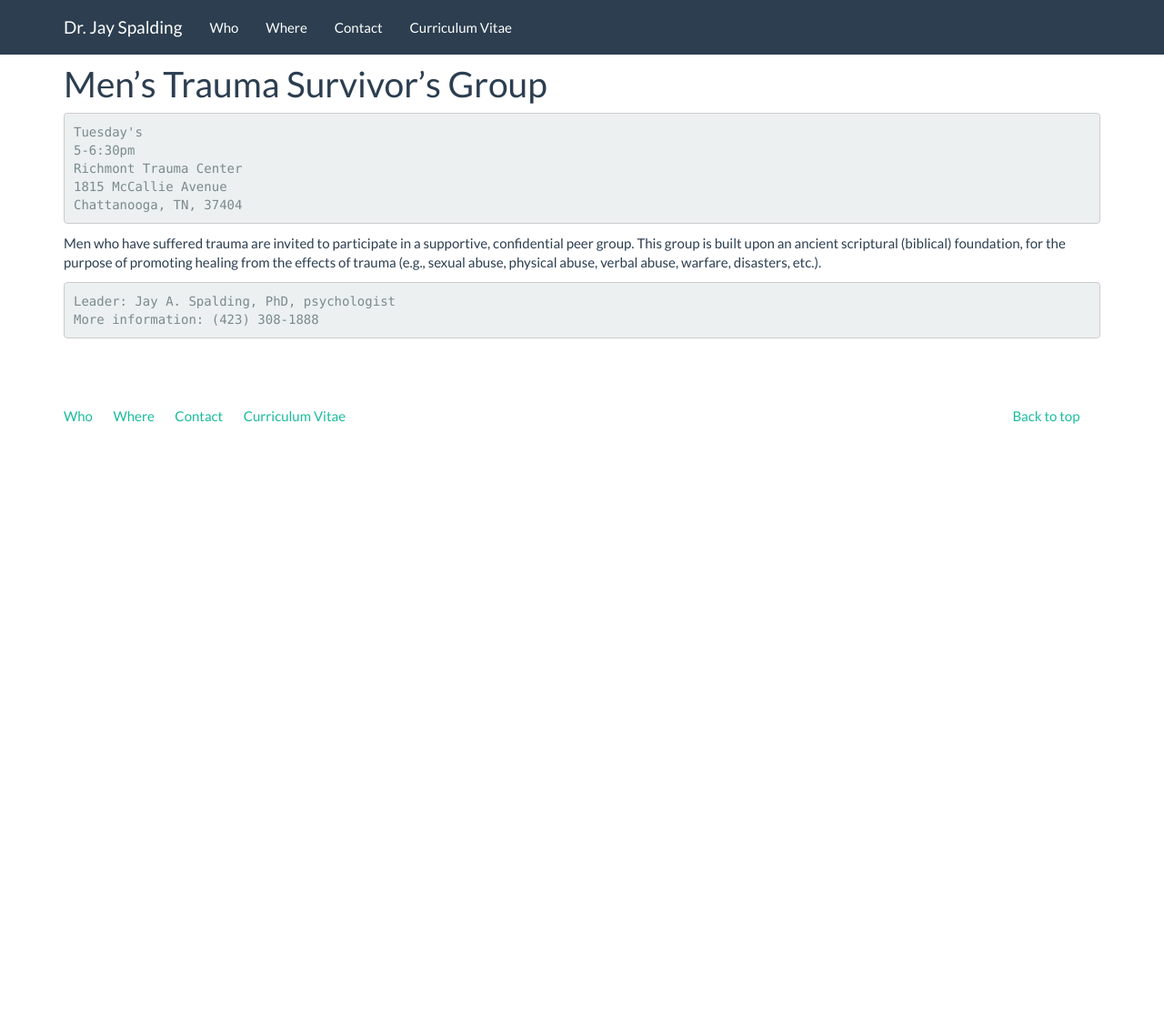
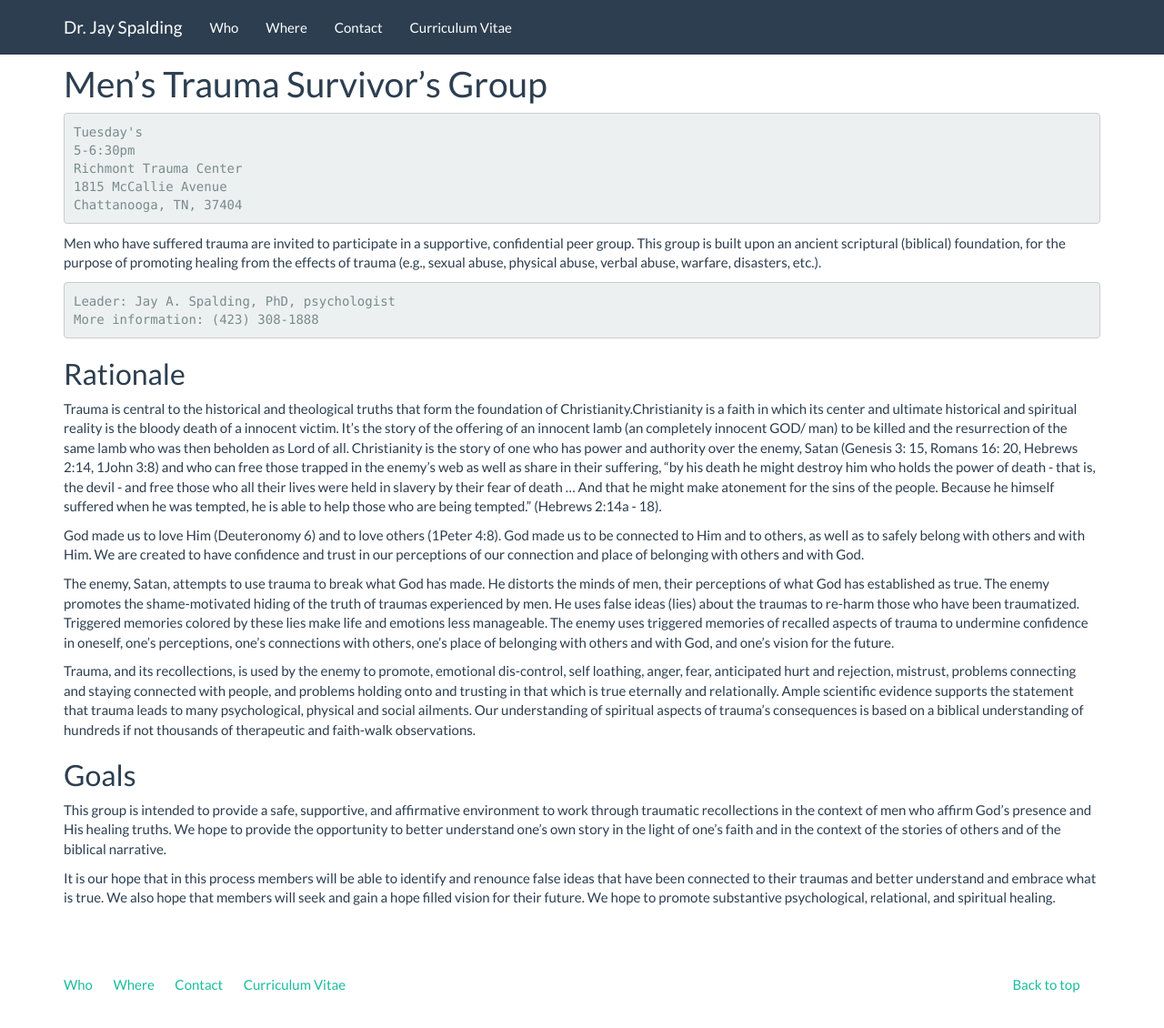
Before and after one commit to fotoetienne/jayspalding, a Jekyll site: the page built from trauma-group.md, in a window 1280 px wide and 1191 px high. Shown: the top 1130 px of the window at 91% size. Built offline with Jekyll 4.4.1, drawn with Linux system fonts in a browser that asks for light colours; nearby versions of some CDN libraries.

Commit message:
Add rational and goals to trauma-group.md

```diff
--- a/trauma-group.md
+++ b/trauma-group.md
@@ -19,3 +19,34 @@ This group is built upon an ancient scriptural (biblical) foundation, for the pu
 
     Leader: Jay A. Spalding, PhD, psychologist
     More information: (423) 308-1888
+
+## Rationale
+Trauma is central to the historical and theological truths that form the foundation of Christianity.Christianity is a faith in which its center and ultimate historical and spiritual reality is the bloody death of a innocent victim.
+It's the story of the offering of an innocent lamb (an completely innocent GOD/ man) to be killed and the resurrection of the same lamb who was then beholden as Lord of all.
+Christianity is the story of one who has power and authority over the enemy, Satan (Genesis 3: 15, Romans 16: 20, Hebrews 2:14, 1John 3:8) and who can free those trapped in the enemy's web as well as share in their suffering, "by his death he might destroy him who holds the power of death - that is, the devil - and free those who all their lives were held in slavery by their fear of death ... And that he might make atonement for the sins of the people. Because he himself suffered when he was tempted, he is able to help those who are being tempted." (Hebrews 2:14a - 18).
+
+
+God made us to love Him (Deuteronomy 6) and to love others (1Peter 4:8).
+God made us to be connected to Him and to others, as well as to safely belong with others and with Him.
+We are created to have confidence and trust in our perceptions of our connection and place of belonging with others and with God.
+
+The enemy, Satan, attempts to use trauma to break what God has made. He distorts the minds of men, their perceptions of what God has established as true.
+The enemy promotes the shame-motivated hiding of the truth of traumas experienced by men.
+He uses false ideas (lies) about the traumas to re-harm those who have been traumatized.
+Triggered memories colored by these lies make life and emotions less manageable.
+The enemy uses triggered memories of recalled aspects of trauma to undermine confidence in oneself, one's perceptions, one's connections with others, one's place of belonging with others and with God, and one's vision for the future.
+
+
+Trauma, and its recollections, is used by the enemy to promote, emotional dis-control, self loathing, anger, fear, anticipated hurt and rejection, mistrust, problems connecting and staying connected with people, and problems holding onto and trusting in that which is true eternally and relationally.
+Ample scientific evidence supports the statement that trauma leads to many psychological, physical and social ailments.
+Our understanding of spiritual aspects of trauma's consequences is based on a biblical understanding of hundreds if not thousands of therapeutic and faith-walk observations.
+
+
+## Goals
+This group is intended to provide a safe, supportive, and affirmative environment to work through traumatic recollections in the context of men who affirm God's presence and His healing truths.
+We hope to provide the opportunity to better understand one's own story in the light of one's faith and in the context of the stories of others and of the biblical narrative.
+
+
+It is our hope that in this process members will be able to identify and renounce false ideas that have been connected to their traumas and better understand and embrace what is true.
+We also hope that members will seek and gain a hope filled vision for their future.
+We hope to promote substantive psychological, relational, and spiritual healing.
```
